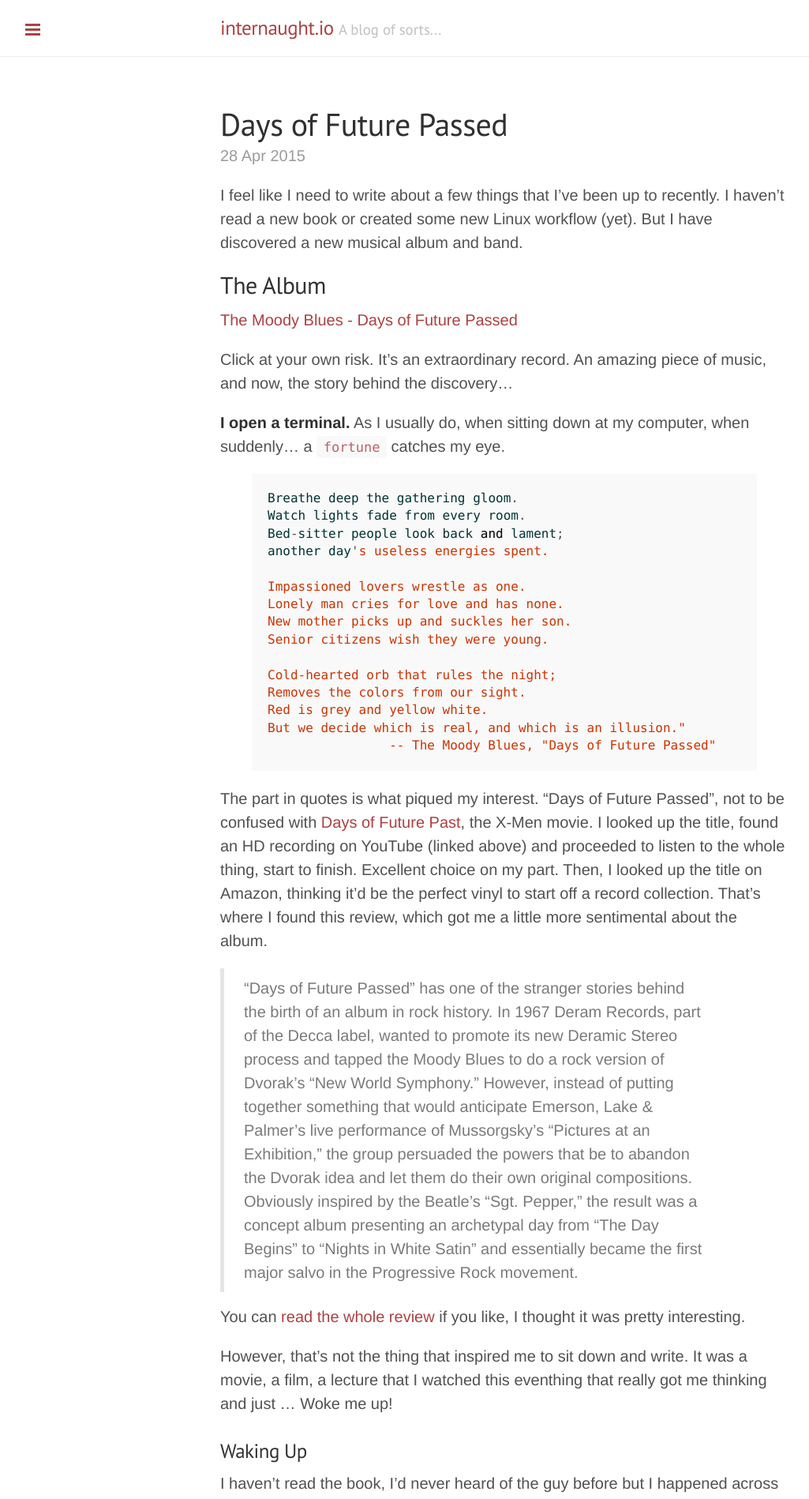
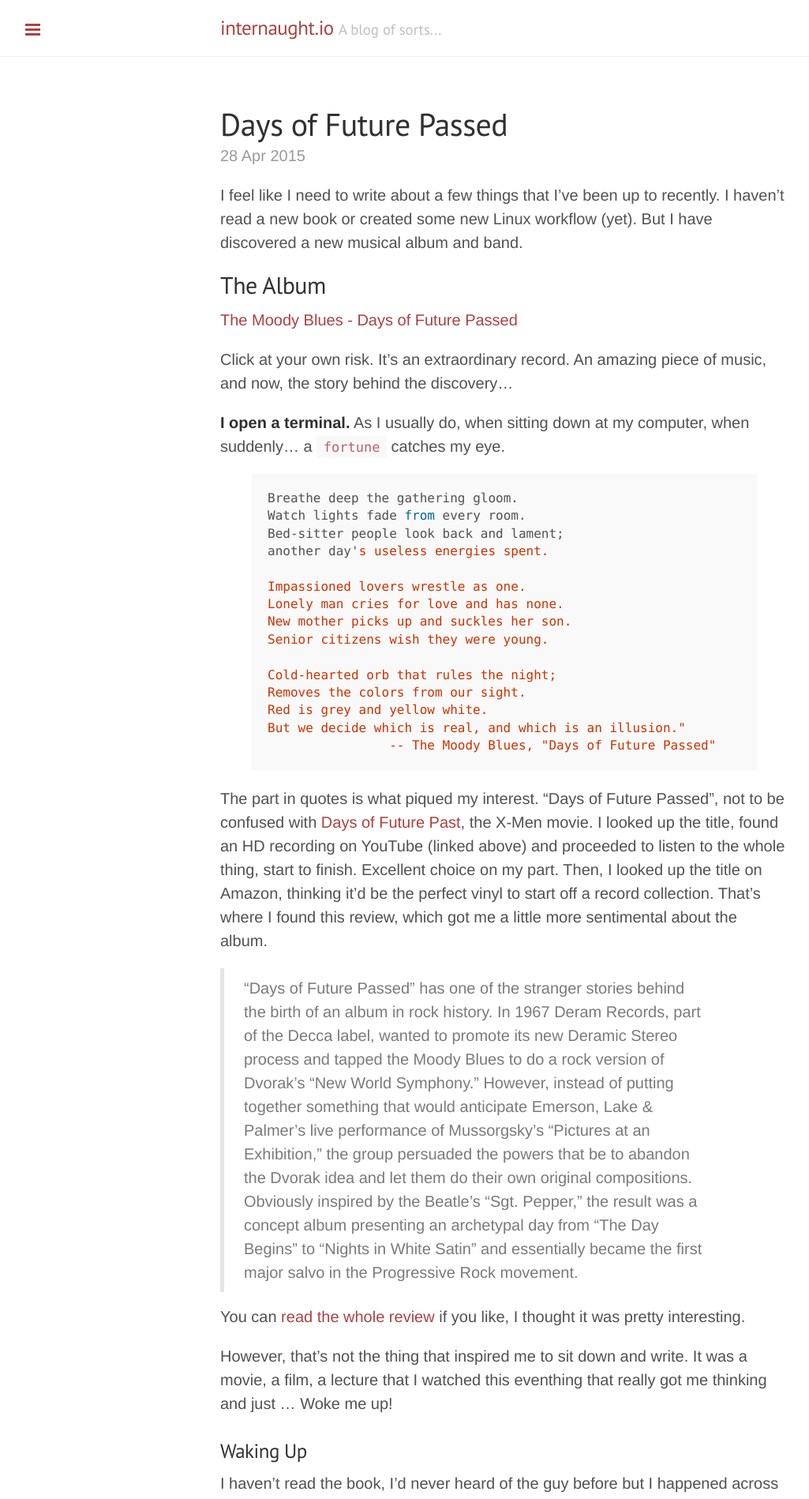
Before and after one commit to cabrinha/cabrinha.github.io, a Jekyll site: the page built from _posts/2015-4-28-Days-of-Future-Passed.md, in a window 1280 px wide. Shown: the top 1898 px of the page at 79% size, without its empty margins (1-1026 px from the left). Built offline with Jekyll 4.4.1, drawn with Linux system fonts in a browser that asks for light colours; Markdown is read by kramdown in place of the engine named in the settings; comment, search, counter and statistics services are not loaded.

Commit message:
modified:   2015-4-28-Days-of-Future-Passed.md

```diff
--- a/_posts/2015-4-28-Days-of-Future-Passed.md
+++ b/_posts/2015-4-28-Days-of-Future-Passed.md
@@ -13,7 +13,7 @@
 
 <strong>I open a terminal.</strong> As I usually do, when sitting down at my computer, when suddenly... a `fortune` catches my eye.
 
-{% highlight perl %}
+{% highlight js %}
 Breathe deep the gathering gloom.
 Watch lights fade from every room.
 Bed-sitter people look back and lament;
@@ -78,7 +78,7 @@
 
 ### Jobs and the hunt for the perfect one
 
-I find it worth mentioning: I quit my job. You know, the one that I came up with the [bootable backup](http://internaught.github.io/2015/03/13/Creating-Bootable-Backups/) at? Yeah, I quit that one because I got offered a better one. But, I find it worth adding: I'm currently in the process of interviewing at [Rackspace](http://rackspace.com).
+I find it worth mentioning: I quit my job. You know, the one that I came up with the [bootable backup]({% post_url 2015-3-13-Creating-Bootable-Backups %}) at? Yeah, I quit that one because I got offered a better one. But, I find it worth adding: I'm currently in the process of interviewing at [Rackspace](http://rackspace.com).
 
 The whole thing started on Twitter, when I woke up one morning and expressed my first thought via tweet.
 
```
